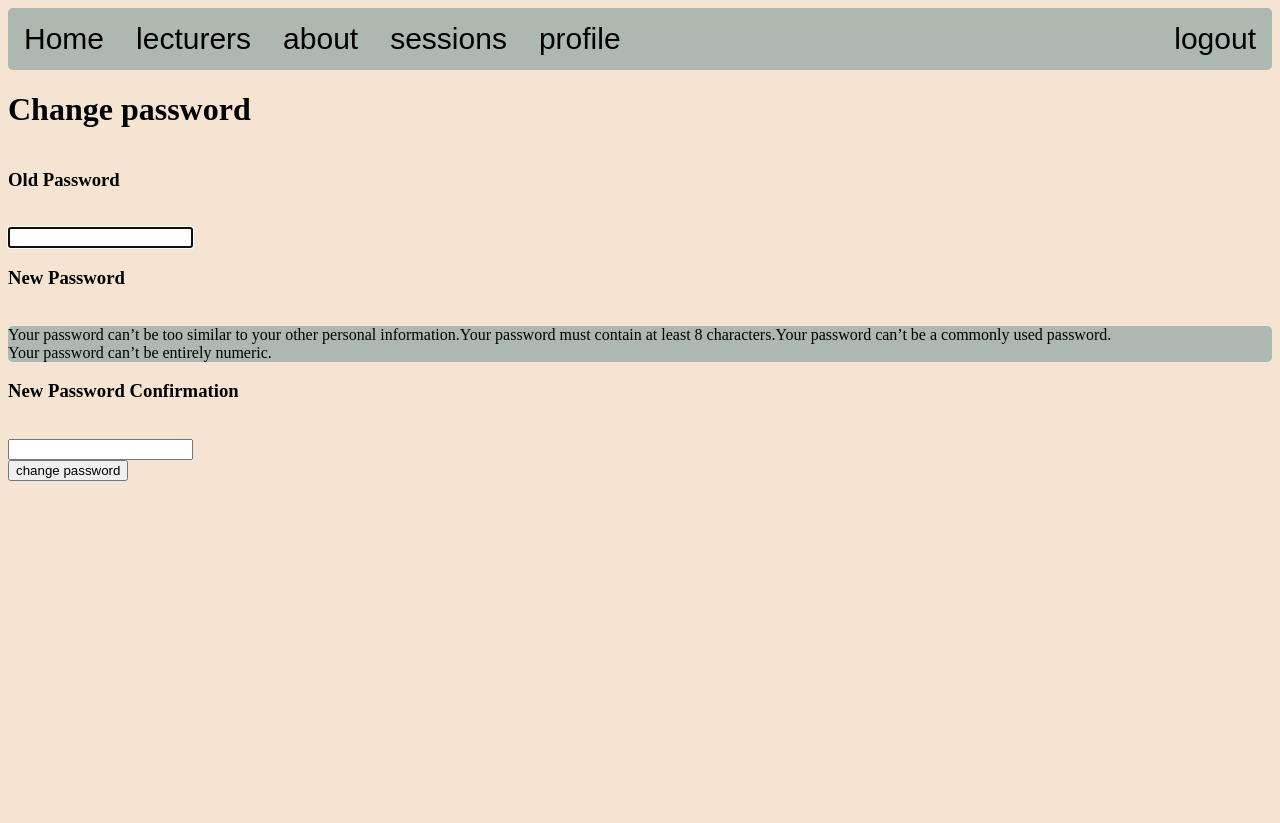
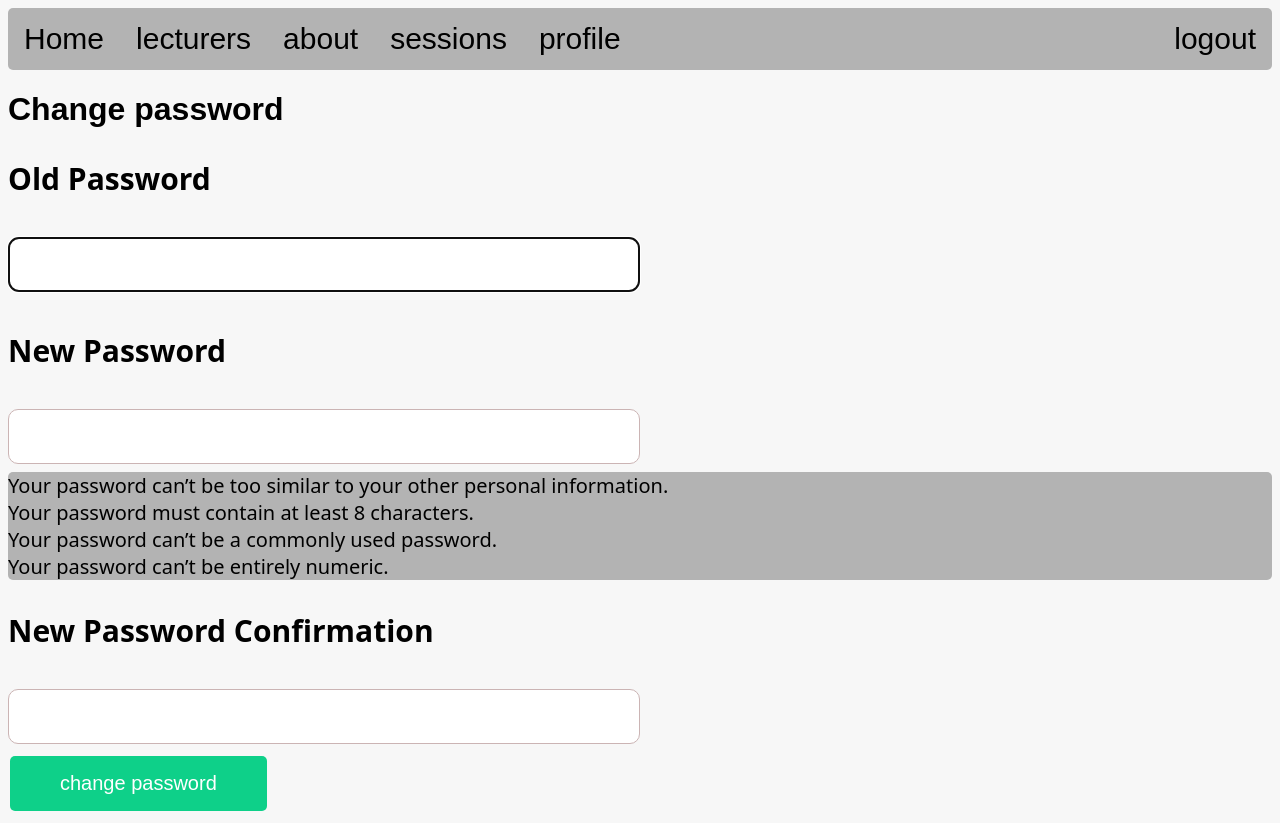
Before and after one commit to JONTI0000/E-learning-Platform, a Django app: page /password/ in a window 1280 px wide. Before the commit the page ends 481 px from the top, so only its background shows below. Run offline with Django 4.2, Linux system fonts and the light colour scheme; a user stored in the database is signed in.

Commit message:
initial commit

```diff
--- a/elearning/static/css/profile.css
+++ b/elearning/static/css/profile.css
@@ -1,29 +1,16 @@
-.container{
-    display: list-item;
-    justify-content: space-evenly;
-    align-content: center;
-    row-gap: 20px;
+
+
+input[type=text] {
+    width: 30%;
+    padding: 15px 15px;
+    margin: 8px 0;
+    display: inline-block;
+    border: 1px solid rgb(203, 180, 180);
+    border-radius: 10px;
+    box-sizing: border-box;
+    font-size: 20px;
+  }
+
+.grid-container{
+    font-size: 30px;
 }
-
-.grid_item:hover {
-    background-color: darkgrey;
-}
-
-#link {
-    background-color: blanchedalmond;
-    display: block;
-    text-decoration: none;
-    padding: 20px 25px;
-    color: black;
-    font-family: sans-serif;
-    border-bottom: 3px solid black;
-    width: 150px;
-    border-radius: 10px;
-    font-size: 15px;
-    font-family:Georgia, 'Times New Roman', Times, serif;
-}
-
-#link:hover {
-    background-color: cadetblue;
-    color: white;
-}
--- a/templates/base.html
+++ b/templates/base.html
@@ -5,7 +5,7 @@
 <link rel="stylesheet" type="text/css" href='{% static "css/style.css" %}'>
 <style>
     body{
-        background-color: rgb(244, 228, 209);
+        background-color: rgb(247, 247, 247);
     }
 </style>
 
--- a/templates/navbar.html
+++ b/templates/navbar.html
@@ -4,7 +4,7 @@
         margin: 0;
         padding: 0;
         overflow: hidden;
-        background-color: rgb(173, 184, 179);
+        background-color: rgb(179, 179, 179);
         border-radius: 5px;
     }
 
--- a/templates/registration/change-password.html
+++ b/templates/registration/change-password.html
@@ -5,21 +5,83 @@
 <link rel="stylesheet" type="text/css" href='{% static "css/profile.css" %}'>
 {% include "navbar.html" %}
 
+<style>
+    h1{
+    font-family:Arial, Helvetica, sans-serif
+}
+
+.container{
+
+    font-family: system-ui, -apple-system, BlinkMacSystemFont, 'Segoe UI', Roboto, Oxygen, Ubuntu, Cantarell, 'Open Sans', 'Helvetica Neue', sans-serif;
+
+}
+
+input {
+    width: 50%;
+    padding: 15px 15px;
+    margin: 8px 0;
+    display: inline-block;
+    border: 1px solid rgb(203, 180, 180);
+    border-radius: 10px;
+    box-sizing: border-box;
+    font-size: 20px;
+  }
+
+
+
+.grid-container{
+    font-size: 30px;
+}
+#link {
+    background-color: #0ed089;
+    border: none;
+    color: white;
+    padding: 16px 50px;
+    border-radius: 5px;
+    text-decoration: none;
+    margin: 4px 2px;
+    cursor: pointer;
+    font-size: 20px;
+    width: auto;
+
+}
+
+#link:hover {
+    color: black;
+    background-color: #0db476;
+
+}
+.ul{
+    font-size: 20px;
+    text-decoration: none;
+    background-color: none;
+    width: auto;
+}
+
+
+
+</style>
+
 <h1>Change password</h1>
 <div>
     <form method="POST" >
         {% csrf_token %}
         <div class="container" >
-            <h3 class='grid-container' >Old Password</h3><br>
+            <h3 class='grid-container' >Old Password</h3>
             <div class="forms"> {{ form.old_password }} </div>
-            <h3 class='grid-container' >New Password</h3><br>
-            <div class="forms"> {{ form.new_password }} </div>
-            <ul><li>Your password can’t be too similar to your other personal information.</li><li>Your password must contain at least 8 characters.</li><li>Your password can’t be a commonly used password.</li><li>Your password can’t be entirely numeric.</li></ul>
-            <h3 class='grid-container' >New Password Confirmation</h3><br>
+            <h3 class='grid-container' >New Password</h3>
+            <div class="forms"> {{ form.new_password1 }} </div>
+            <ul class="ul">
+                <li>Your password can’t be too similar to your other personal information.</li>
+                <br><li>Your password must contain at least 8 characters.</li><br>
+                <li>Your password can’t be a commonly used password.</li><br>
+                <li>Your password can’t be entirely numeric.</li></ul>
+            <h3 class='grid-container' >New Password Confirmation</h3>
             <div class="forms"> {{ form.new_password2 }} </div>
         </div>
-        <button>change password</button>
+        <button id="link">change password</button>
     </form>
 </div>
 
+
 {% endblock %}
--- a/templates/registration/login.html
+++ b/templates/registration/login.html
@@ -21,6 +21,7 @@
 
   .container{
     padding-top: 200px;
+    padding-left: 20px;
   }
 
 </style>
@@ -30,7 +31,6 @@
     <p style="font-size:20px">Enter the relavent login details provided by the admin</p>
     <form method="post">
         {% csrf_token %}
-
         {{ form.as_p }}
         <button type="submit" id="submit">Log In</button>
     </form>
```
Also changed, not shown: templates/registration/edit_profile.html (+54 -5 lines), db.sqlite3.
